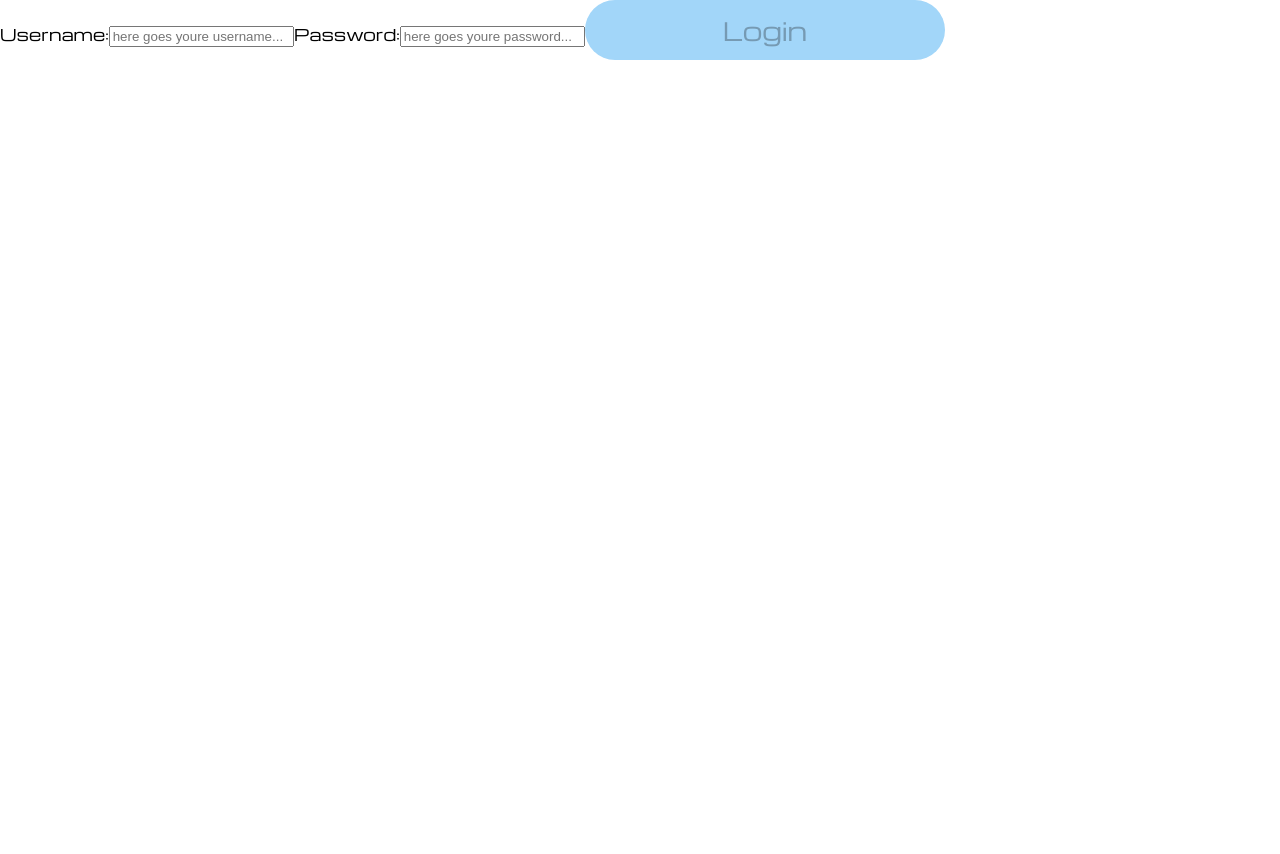
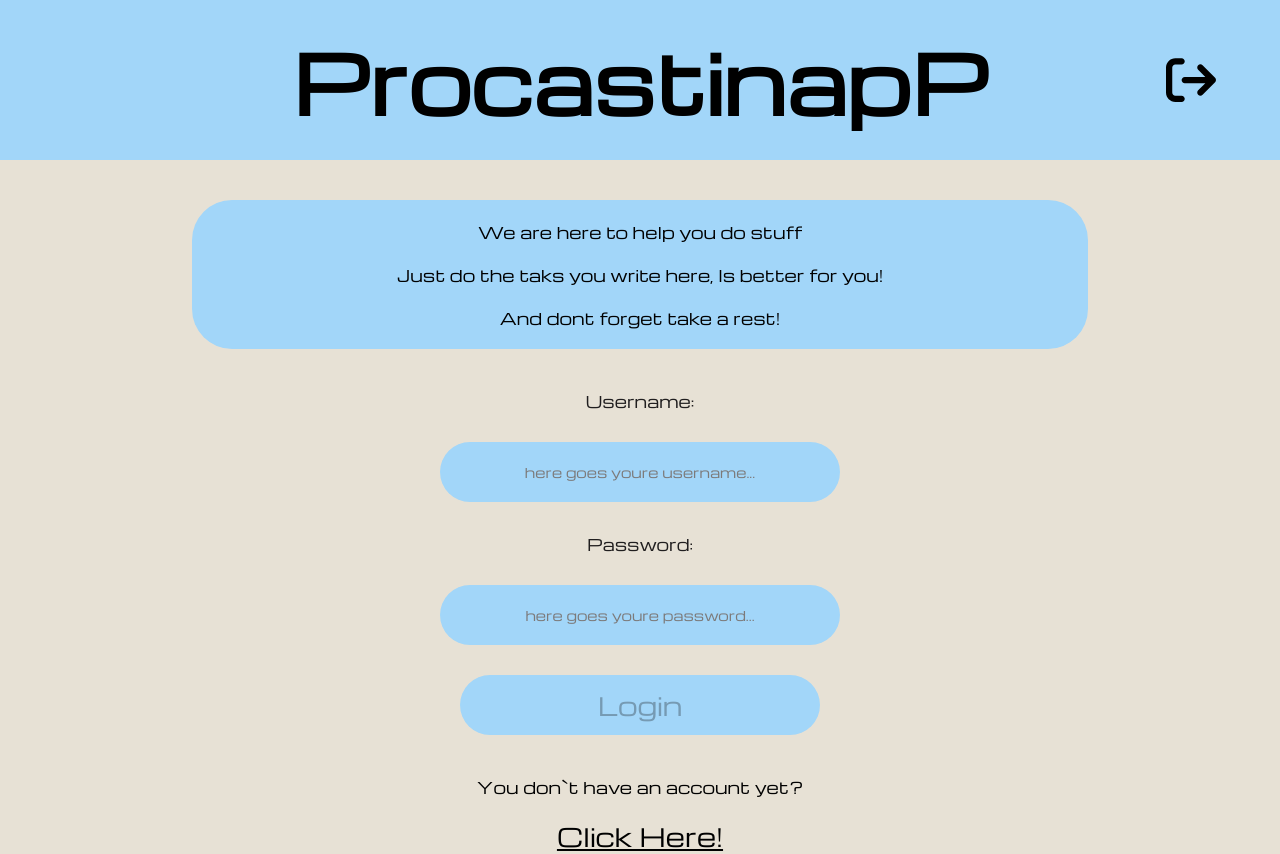
Before and after one commit to Gax1/procastinapp-front, a React (Create React App) app: page /login in a window 1280 px wide. Before the commit the page ends 800 px from the top, so only its background shows below. Built offline with nearby package versions, Linux system fonts and the light colour scheme; no server answers.

Commit message:
Added style and routes for the login page

```diff
--- a/src/App.tsx
+++ b/src/App.tsx
@@ -1,15 +1,18 @@
 import React from "react";
+import { Navigate, Route, Routes } from "react-router-dom";
 // import { RegisterPage } from "./pages/RegisterPage/RegisterPage";
 // import { Routes, Route } from "react-router-dom";
-import { LoginForm } from "./components/LoginForm/LoginForm";
+import { LoginPage } from "./pages/LoginPage/LoginPage";
+import { RegisterPage } from "./pages/RegisterPage/RegisterPage";
 
 function App() {
   return (
     <>
-      {/* <Routes>
+      <Routes>
+        <Route path="/" element={<Navigate to={"/login"} />} />
         <Route path="/register" element={<RegisterPage />} />
-      </Routes> */}
-      <LoginForm />
+        <Route path="/login" element={<LoginPage />} />
+      </Routes>
     </>
   );
 }
--- a/src/components/LoginForm/LoginFormStyled.ts
+++ b/src/components/LoginForm/LoginFormStyled.ts
@@ -1,3 +1,38 @@
 import styled from "styled-components";
 
-export const LoginFormStyled = styled.form``;
+export const LoginFormStyled = styled.form`
+  background-color: ${(props) => props.theme.colors.secondaryColor};
+  color: ${(props) => props.theme.colors.mainColor};
+  font-family: ${(props) => props.theme.colors.fontFamily};
+  display: flex;
+  justify-content: center;
+  .register-container {
+    width: 90%;
+    height: 100%;
+    display: flex;
+    justify-content: center;
+  }
+  display: flex;
+  flex-direction: column;
+  gap: 30px;
+  align-items: center;
+  .login-input {
+    font-family: inherit;
+    background-color: ${(props) => props.theme.colors.mainColor};
+    border-radius: ${(props) => props.theme.borderRadius};
+    width: ${(props) => props.theme.inputsSizesMobile.mobileWidth};
+    height: ${(props) => props.theme.inputsSizesMobile.mobileHeigth};
+    border: none;
+    @media (min-width: 768px) {
+      width: ${(props) => props.theme.inputsSizesDesktop.desktopWith};
+      height: ${(props) => props.theme.inputsSizesDesktop.desktopHeigh};
+    }
+    text-align: center;
+    ::placeholder {
+      color: ${(props) => props.theme.colors.inputTextColor};
+    }
+  }
+  label {
+    color: ${(props) => props.theme.colors.fontColor};
+  }
+`;
--- /dev/null
+++ b/src/pages/LoginPage/LoginPage.tsx
@@ -0,0 +1,27 @@
+import { Header } from "../../components/Header/Header";
+import { LoginForm } from "../../components/LoginForm/LoginForm";
+import { LoginPageStyled } from "./LoginPageStyled";
+
+export const LoginPage = (): JSX.Element => {
+  return (
+    <>
+      <LoginPageStyled>
+        <Header />
+        <div className="login-text-container">
+          <span className="text-container">
+            We are here to help you do stuff
+          </span>
+          <span className="text-container">
+            Just do the taks you write here, Is better for you!{" "}
+          </span>
+          <span className="text-container">And dont forget take a rest!</span>
+        </div>
+        <LoginForm />
+        <footer className="login-footer">
+          <span className="text-container">You don`t have an account yet?</span>
+          <span className="text-container register-text">Click Here!</span>
+        </footer>
+      </LoginPageStyled>
+    </>
+  );
+};
--- /dev/null
+++ b/src/pages/LoginPage/LoginPageStyled.ts
@@ -0,0 +1,31 @@
+import styled from "styled-components";
+
+export const LoginPageStyled = styled.div`
+  background-color: ${(props) => props.theme.colors.secondaryColor};
+  display: flex;
+  flex-direction: column;
+  align-items: center;
+
+  .login-text-container {
+    width: 70%;
+    margin: 40px;
+    padding: 20px;
+    background-color: ${(props) => props.theme.colors.mainColor};
+    display: flex;
+    flex-direction: column;
+    text-align: center;
+    gap: 20px;
+    border-radius: 40px;
+  }
+  .login-footer {
+    margin-top: 40px;
+    display: flex;
+    flex-direction: column;
+    align-items: center;
+    gap: 20px;
+    .register-text {
+      text-decoration: underline;
+      font-size: ${(props) => props.theme.fontSizesMobile.mediumTitles};
+    }
+  }
+`;
```
